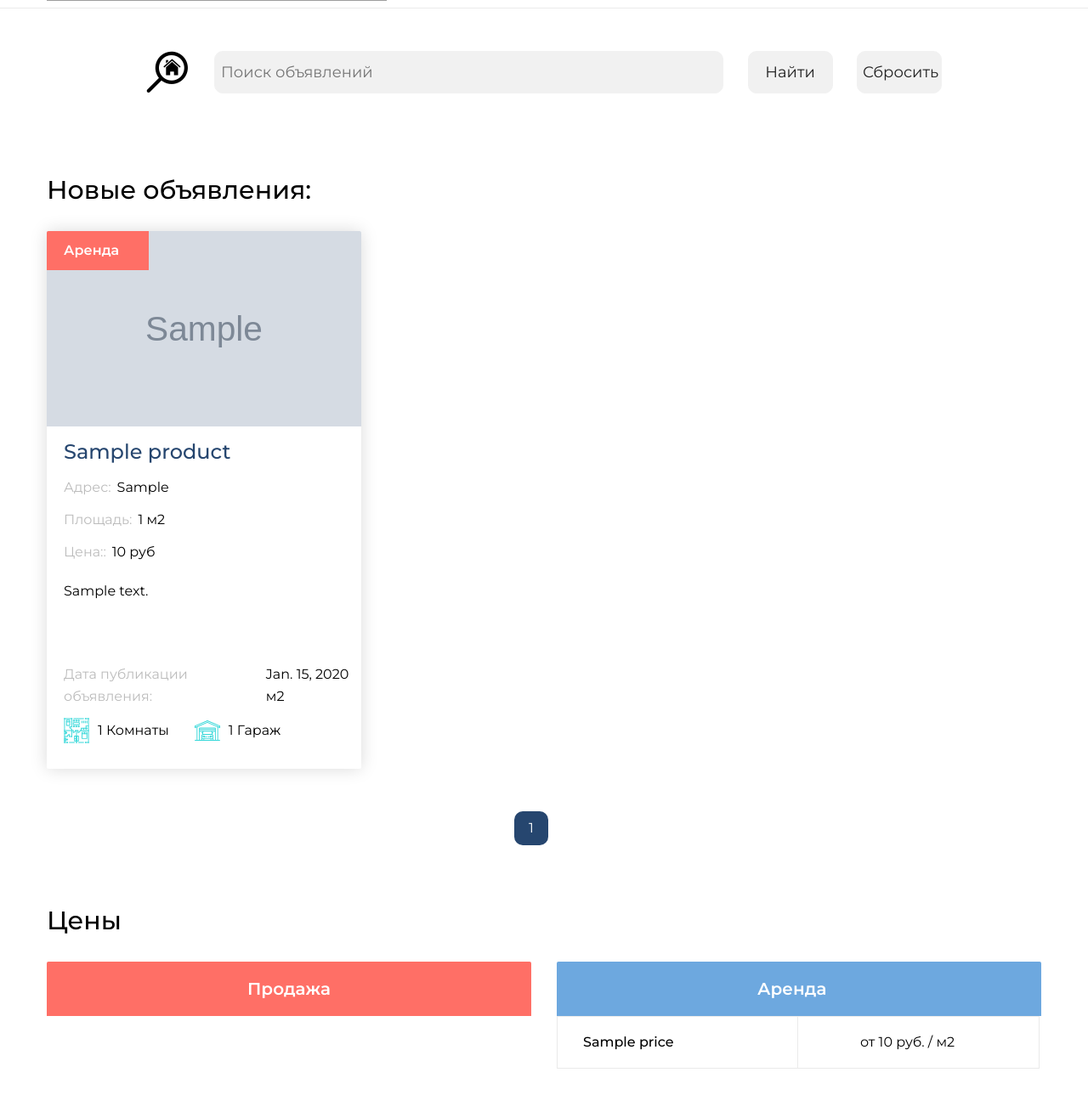
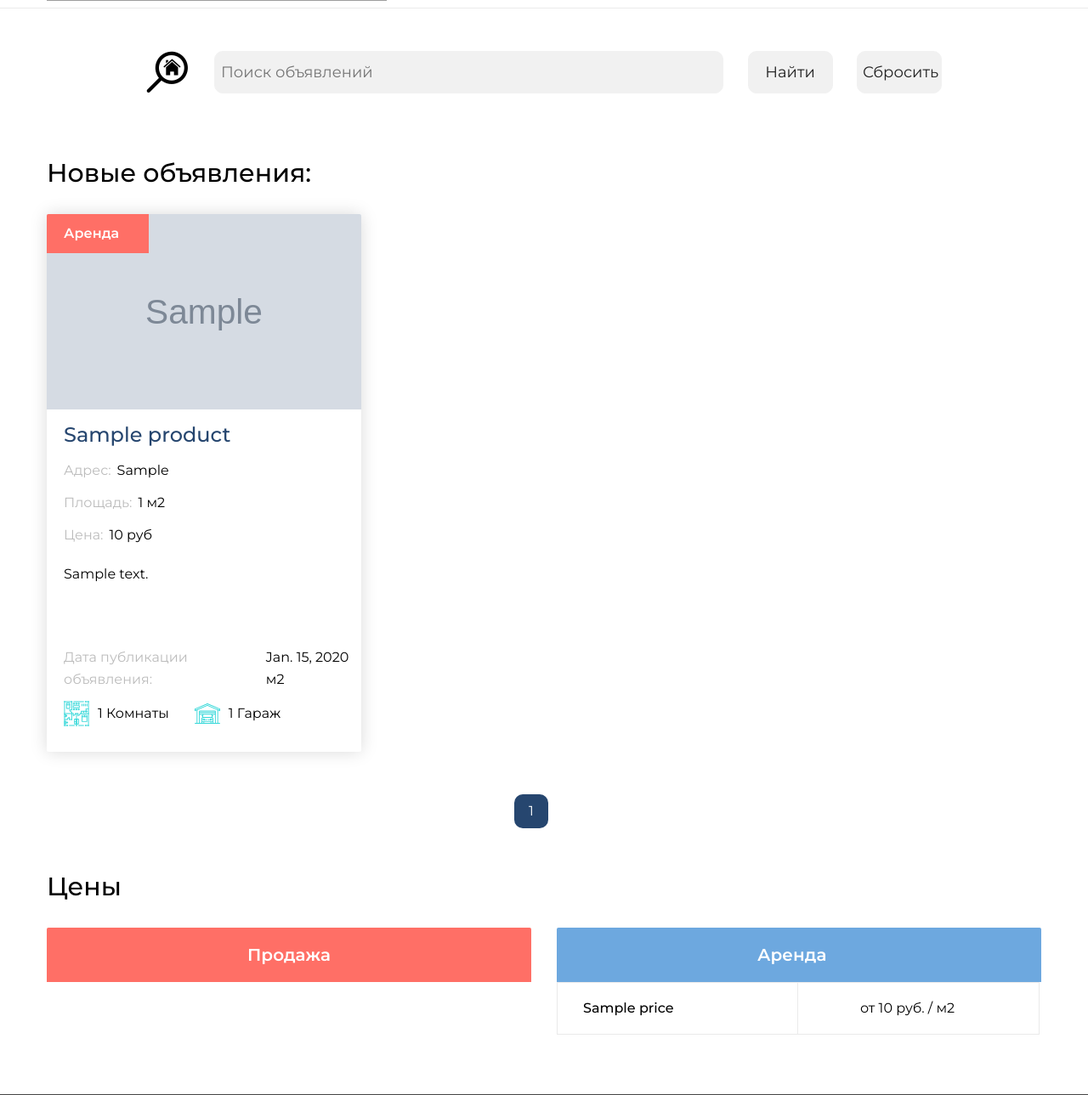
Before and after one commit to hurdrum/agency, a Django app: page / in a window 1280 px wide. Shown: the part 299-1588 px from the top of the page at 85% size. Run offline with Django 4.2, Linux system fonts and the light colour scheme; tables that the repository leaves empty hold one stand-in row (values such as "Sample post"); grey boxes marked "Sample" are stand-in pictures; grey boxes are pictures that could not be loaded.

Commit message:
some updates

```diff
--- a/Products/templates/Products/mainpage.html
+++ b/Products/templates/Products/mainpage.html
@@ -38,7 +38,7 @@
 									<div class="field-text">{{ card.area }} м2</div>
 								</div>
 								<div class="field">
-									<div class="field-tag">Цена::</div>
+									<div class="field-tag">Цена:</div>
 									<div class="field-text">{{ card.price }} руб</div>
 								</div>
 								<div class="card-text">{{ card.description_main }}</div>
--- a/static/css/style.css
+++ b/static/css/style.css
@@ -1,7 +1,7 @@
 .container {
 	width: 1170px;
 	margin:auto;
-	font-family: Montserrat;
+	font-family: 'Montserrat';
 }
 
 .container_contacts {
@@ -82,7 +82,7 @@
 	line-height: 37px;
 	color: #000000;
 	margin-bottom: 30px;
-	margin-top: 70px;
+	margin-top: 50px;
 }
 
 .search {
```
Also changed, not shown: static/image/products/756281458904605.jpg (added), 1 other file.
